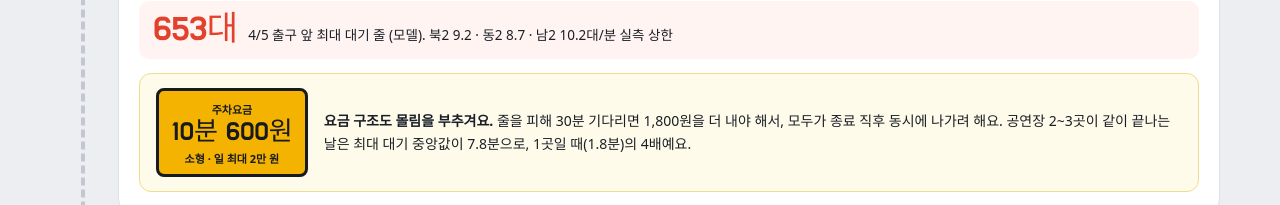
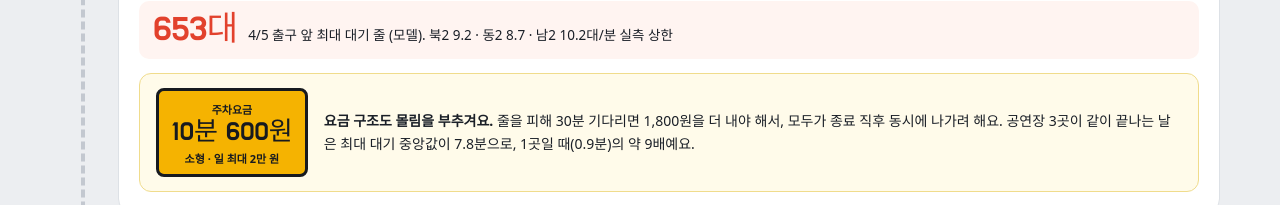
Before and after one commit to dnjswndus/olympicpark-exit, a plain HTML site: page index.html in a window 1280 px wide. Shown: the part 1453-1658 px from the top of the page. Drawn offline with Linux system fonts and the light colour scheme; a web font is replaced by a local one.

Commit message:
Add files via upload

```diff
--- a/index.html
+++ b/index.html
@@ -359,7 +359,7 @@ footer{font-size:12px;color:var(--sub);text-align:center;padding:24px;border-top
         <div class="qline"><b id="ovq"></b><span>4/5 출구 앞 최대 대기 줄 (모델). 북2 9.2 · 동2 8.7 · 남2 10.2대/분 실측 상한</span></div>
         <div class="feesign">
           <div class="sign"><small>주차요금</small><b>10분 600원</b><small>소형 · 일 최대 2만 원</small></div>
-          <p><b>요금 구조도 몰림을 부추겨요.</b> 줄을 피해 30분 기다리면 1,800원을 더 내야 해서, 모두가 종료 직후 동시에 나가려 해요. 공연장 2~3곳이 같이 끝나는 날은 최대 대기 중앙값이 7.8분으로, 1곳일 때(1.8분)의 4배예요.</p>
+          <p><b>요금 구조도 몰림을 부추겨요.</b> 줄을 피해 30분 기다리면 1,800원을 더 내야 해서, 모두가 종료 직후 동시에 나가려 해요. 공연장 3곳이 같이 끝나는 날은 최대 대기 중앙값이 7.8분으로, 1곳일 때(0.9분)의 약 9배예요.</p>
         </div>
       </div>
     </div>
```
